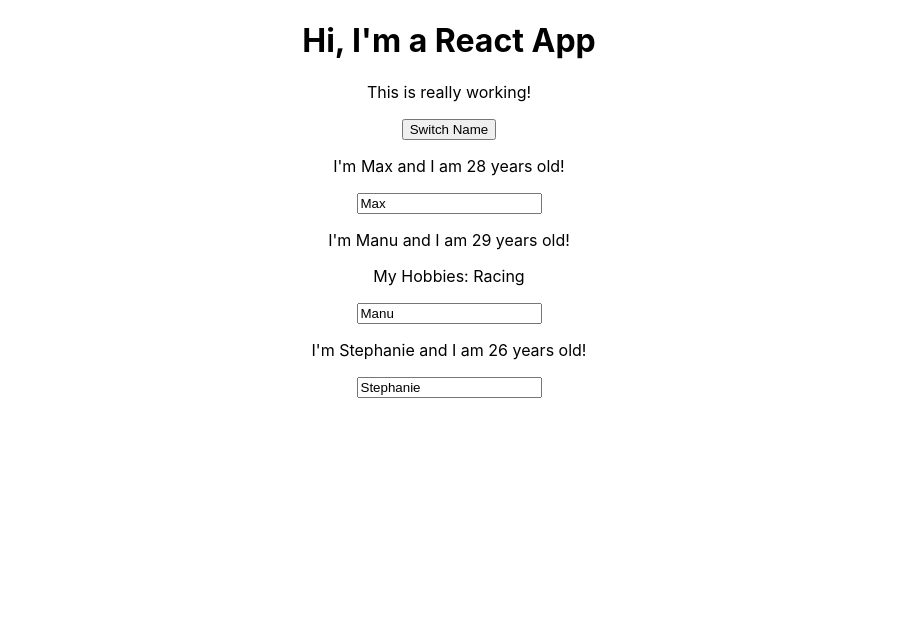
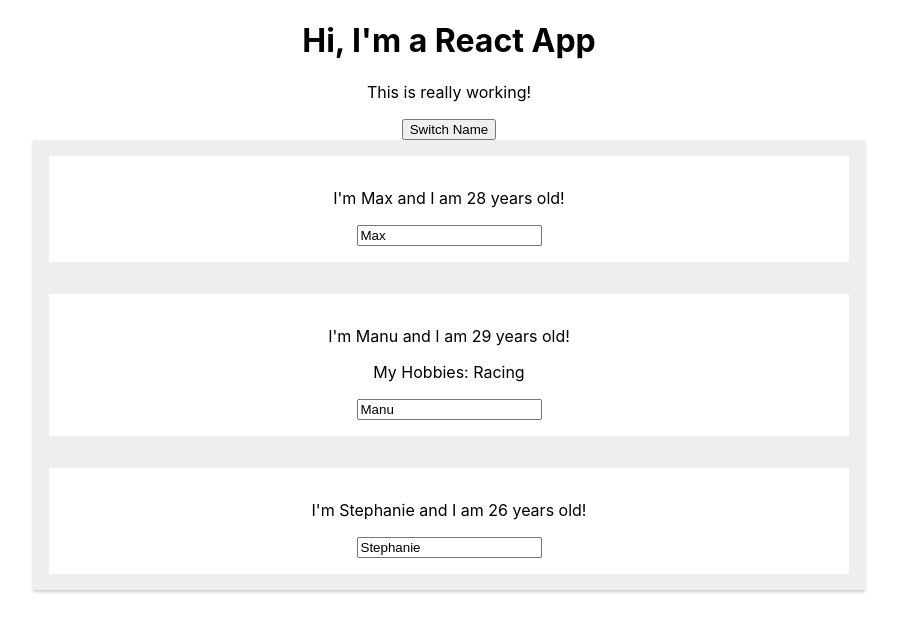
Before and after one commit to bless4/react-tips, a React (Create React App) app: page / in a window 1280 px wide. Shown: the top 632 px of the page, without its empty margins (191-1088 px from the left). Built offline with nearby package versions, Linux system fonts and the light colour scheme.

Commit message:
external styling in reactjs

```diff
--- /dev/null
+++ b/src/Person/Person.css
@@ -0,0 +1,8 @@
+.Person{
+    width: 60%;
+    margin: auto;
+    border: 16px solid #eee;
+    box-shadow: 0 2px 3px #ccc;
+    padding:16px;
+    text-align:center;
+}
--- a/src/Person/Person.js
+++ b/src/Person/Person.js
@@ -1,8 +1,9 @@
 import React from 'react';
+import './Person.css';
 
 const person = ( props ) => {
     return (
-        <div>
+        <div className="Person">
             <p onClick={props.click}>I'm {props.name} and I am {props.age} years old!</p>
             <p>{props.children}</p>
             <input type="text" onChange={props.changed} value={props.name} />
```
Also changed, not shown: 1 other file (tests, documents, lock files or other folders).
